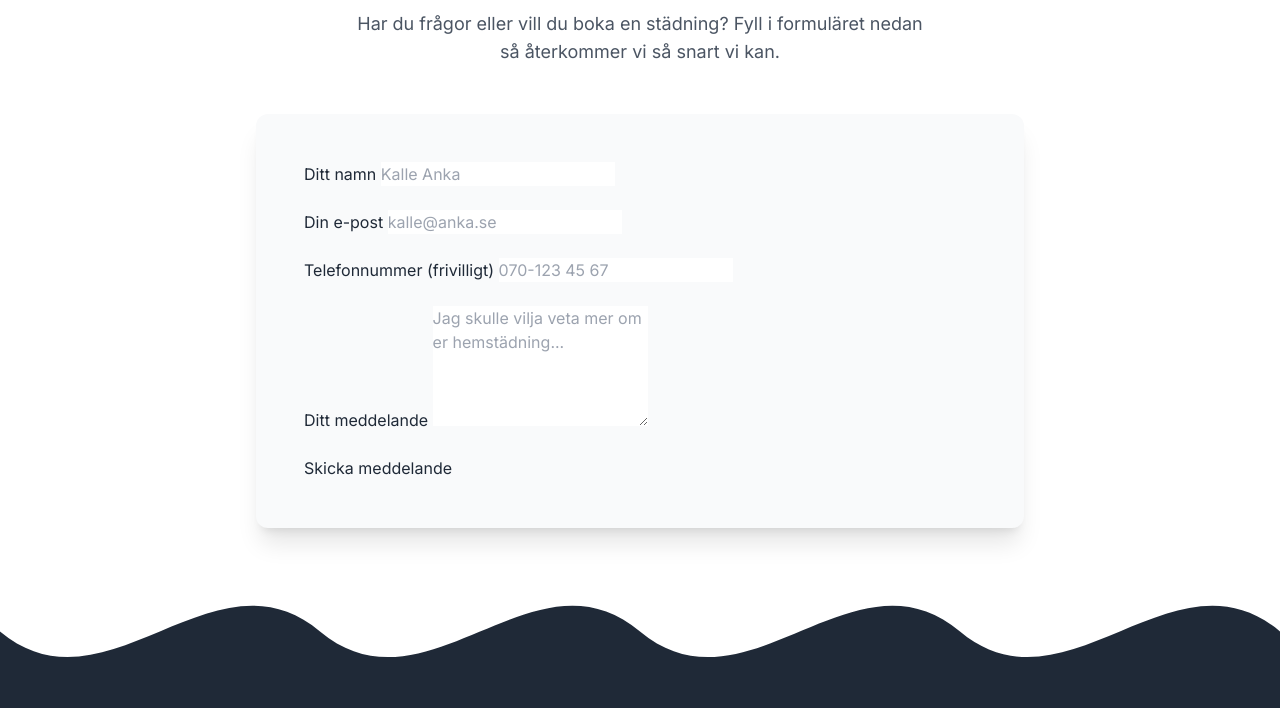
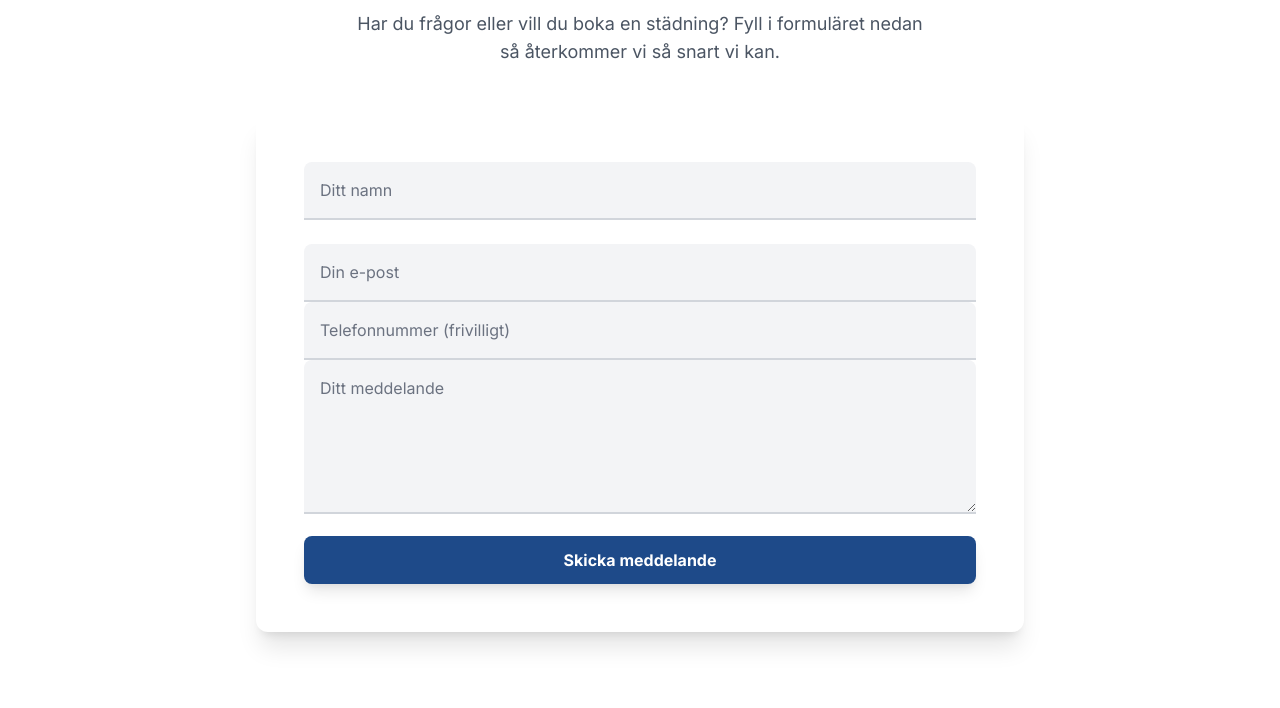
Before and after one commit to niceric/niceric.github.io, a website: page index.html in a window 1280 px wide. Shown: the part 2818-3526 px from the top of the page. Drawn offline with nearby package versions, Linux system fonts and the light colour scheme; files whose address does not match are found by name.

Commit message:
fix contact form

```diff
--- a/index.html
+++ b/index.html
@@ -114,15 +114,40 @@
         }
 
         .form-label {
-            @apply block text-sm font-semibold text-gray-700 mb-1;
+            /* @apply block text-left text-sm font-semibold text-gray-700 mb-1; */
+            /* UPPDATERAD CSS (ersätter @apply): */
+            display: block;
+            text-align: left;
+            font-size: 0.875rem; /* 14px */
+            line-height: 1.25rem;
+            font-weight: 600;
+            color: #374151; /* text-gray-700 */
+            margin-bottom: 0.25rem; /* mb-1 */
         }
 
         .submit-btn {
-            @apply w-full py-3 px-6 bg-brand-blue text-white font-bold rounded-lg shadow-lg transform transition-transform duration-200;
+            /* @apply w-full py-3 px-6 bg-brand-blue text-white font-bold rounded-lg shadow-lg transform transition-transform duration-200; */
+            /* UPPDATERAD CSS (ersätter @apply): */
+            width: 100%;
+            padding-top: 0.75rem; /* py-3 */
+            padding-bottom: 0.75rem;
+            padding-left: 1.5rem; /* px-6 */
+            padding-right: 1.5rem;
+            background-color: var(--brand-blue);
+            color: #ffffff; /* text-white */
+            font-weight: 700; /* font-bold */
+            border-radius: 0.5rem; /* rounded-lg */
+            box-shadow: 0 10px 15px -3px rgba(0, 0, 0, 0.1), 0 4px 6px -2px rgba(0, 0, 0, 0.05); /* shadow-lg */
+            transform: translateY(0);
+            transition-property: transform, background-color;
+            transition-duration: 200ms;
         }
 
         .submit-btn:hover {
-            @apply bg-blue-800 -translate-y-1;
+            /* @apply bg-blue-800 -translate-y-1; */
+            /* UPPDATERAD CSS (ersätter @apply): */
+            background-color: #1e40af; /* bg-blue-800 (lite mörkare blå) */
+            transform: translateY(-0.25rem); /* -translate-y-1 */
         }
 
         /* Ikon-wrapper */
@@ -170,6 +195,72 @@
             transition: transform 0.1s linear; /* Gör rörelsen mjuk */
         }
 
+        /* ----- NYA STILAR FÖR KONTAKTFORMULÄR (UTAN @APPLY) ----- */
+        .form-group {
+            position: relative;
+            margin-bottom: 1.5rem; /* Utrymme mellan fälten */
+        }
+
+        .form-field {
+            /* Stil för själva inmatningsfältet */
+            width: 100%;
+            padding: 1.5rem 1rem 0.5rem 1rem; /* pt-6, pb-2, px-4 */
+            background-color: #f3f4f6; /* bg-gray-100 */
+            border-bottom-width: 2px;
+            border-color: #d1d5db; /* border-gray-300 */
+            border-top-left-radius: 0.5rem; /* rounded-t-lg */
+            border-top-right-radius: 0.5rem;
+            /* FIX FÖR DUBBEL TEXT:
+               Sätt textfärgen till normal, inte transparent */
+            color: #1f2937; /* text-gray-900 */
+            transition: border-color 0.3s ease-in-out;
+        }
+
+        /* FIX FÖR DUBBEL TEXT:
+           Gör själva placeholder-texten osynlig */
+        .form-field::placeholder {
+            color: transparent;
+        }
+
+        .form-field:focus {
+             outline: none;
+             border-color: var(--brand-blue); /* focus:border-brand-blue */
+        }
+
+        /* Specifik stil för textarea så den har rätt höjd */
+        .form-field-textarea {
+             min-height: 120px; /* Ge textarea lite mer utrymme */
+        }
+
+        .form-field-label {
+            /* Stil för etiketten (texten "Ditt namn" etc.) */
+            position: absolute;
+            left: 1rem; /* left-4 */
+            top: 1rem;  /* top-4 */
+            color: #6b7280; /* text-gray-500 */
+            font-size: 1rem; /* text-base */
+            line-height: 1.5rem;
+            transition: all 0.3s ease-in-out;
+            pointer-events: none;
+        }
+
+        /* * Denna magi händer när:
+         * 1. Fältet är i fokus (fokuserat)
+         * 2. Fältet *inte* är tomt (via :not(:placeholder-shown))
+        */
+        .form-field:focus + .form-field-label,
+        .form-field:not(:placeholder-shown) + .form-field-label {
+            /* Flytta etiketten uppåt, förminska den, och ändra färg */
+            transform: translateY(-0.75rem) scale(0.75); /* -translate-y-3 scale-75 */
+            color: var(--brand-blue); /* text-brand-blue */
+        }
+
+        /* * När fältet *inte* är tomt, visa den riktiga textfärgen
+         * (ersätter den transparenta placeholder-färgen)
+        */
+        .form-field:not(:placeholder-shown) {
+            color: #1f2937; /* text-gray-900 */
+        }
         /* ----- SLUT PÅ NYA STILAR ----- */
 
     </style>
@@ -217,8 +308,8 @@
         <!-- UPPDATERAD HERO: Tog bort prisräknaren. Lade till id="hero-bg" för parallax. -->
         <section id="hero" class="relative w-full h-screen flex items-center justify-center overflow-hidden bg-brand-light-blue">
             <!-- Bakgrund (kan vara en bild på ett rent hem/kontor) -->
-            <!-- LADE TILL id="hero-bg" och bg-fixed för parallax-effekt -->
-            <div id="hero-bg" class="absolute inset-0 bg-cover bg-center opacity-30 bg-fixed" style="background-image: url('https://images.unsplash.com/photo-1581578731548-c64695cc6952?ixlib=rb-4.0.3&id=M3wxMjA3fDB8MHxwaG90by1wYWdlfHx8fGVufDB8fHx8fA%3D%3D&auto-format&fit=crop&w=1770&q=80')"></div>
+            <!-- BORTTAGEN: bg-fixed. Effekten styrs nu av JS. -->
+            <div id="hero-bg" class="absolute inset-0 bg-cover bg-center opacity-30" style="background-image: url('https://images.unsplash.com/photo-1581578731548-c64695cc6952?ixlib=rb-4.0.3&id=M3wxMjA3fDB8MHxwaG90by1wYWdlfHx8fGVufDB8fHx8fA%3D%3D&auto-format&fit=crop&w=1770&q=80')"></div>
 
             <!-- Innehålls-wrapper -->
             <div class="relative z-10 flex flex-col items-center w-full px-4 pt-24 md:pt-0">
@@ -313,11 +404,13 @@
 
             <div class="container mx-auto px-6 grid grid-cols-1 md:grid-cols-2 gap-16 items-center">
                 <!-- Bild (t.ex. på teamet eller en ren miljö) -->
-                <!-- LADE TILL id="about-image-container" för parallax -->
+                <!-- BORTTAGEN: id="about-image-container" då JS-parallaxen tas bort -->
                 <div class="rounded-xl shadow-2xl overflow-hidden">
                     <img src="https://images.unsplash.com/photo-1528605248644-14dd04022da1?ixlib=rb-4.0.3&ixid=M3wxMjA3fDB8MHxwaG90by1wYWdlfHx8fGVufDB8fHx8fA%3D%3D&auto-format&fit=crop&w=1770&q=80" alt="Glatt städteam" class="w-full h-full object-cover">
                 </div>
-                <!-- Textinnehåll --><div>
+                <!-- Textinnehåll -->
+                <!-- UPPDATERAD: Lade till text-center md:text-left för att centrera på mobil -->
+                <div class="text-center md:text-left">
                     <h2 class="text-4xl font-bold text-brand-blue mb-6">Vilka är Rena Hem?</h2>
                     <p class="text-lg text-gray-700 mb-4">
                         Rena Hem & Kontorsservice är din lokala och pålitliga städpartner. Vi grundades med en enkel vision: att göra vardagen enklare och renare för våra kunder.
@@ -340,24 +433,38 @@
                         Har du frågor eller vill du boka en städning? Fyll i formuläret nedan så återkommer vi så snart vi kan.
                     </p>
 
-                    <form id="contact-form" class="bg-gray-50 p-8 md:p-12 rounded-xl shadow-xl space-y-6">
-                        <div>
-                            <label for="name" class="form-label">Ditt namn</label>
-                            <input type="text" id="name" name="name" class="form-input" placeholder="Kalle Anka" required>
+                    <!-- UPPDATERAT FORMULÄR: Bytte bg-gray-50 mot bg-white och space-y-6 mot space-y-0 -->
+                    <form id="contact-form" class="bg-white p-8 md:p-12 rounded-xl shadow-xl space-y-0">
+
+                        <!-- Ny Form-grupp 1: Namn -->
+                        <div class="form-group">
+                            <!-- `placeholder` måste finnas men är "osynlig" -->
+                            <input type="text" id="name" name="name" class="form-field" placeholder="Ditt namn" required>
+                            <label for="name" class="form-field-label">Ditt namn</label>
                         </div>
-                        <div>
-                            <label for="email" class="form-label">Din e-post</label>
-                            <input type="email" id="email" name="email" class="form-input" placeholder="kalle@anka.se" required>
+
+                        <!-- Ny Form-grupp 2: E-post -->
+                        <div class="form-group">
+                            <input type="email" id="email" name="email" class="form-field" placeholder="Din e-post" required>
+                            <label for="email" class="form-field-label">Din e-post</label>
                         </div>
-                        <div>
-                            <label for="phone" class="form-label">Telefonnummer (frivilligt)</label>
-                            <input type="tel" id="phone" name="phone" class="form-input" placeholder="070-123 45 67">
+
+                        <!-- Ny Form-grupp 3: Telefon -->
+                        <div class="form-group">
+                            <input type="tel" id="phone" name="phone" class="form-field" placeholder="Telefonnummer (frivilligt)">
+                            <label for="phone" class="form-field-label">Telefonnummer (frivilligt)</label>
                         </div>
-                        <div>
-                            <label for="message" class="form-label">Ditt meddelande</label>
-                            <textarea id="message" name="message" rows="5" class="form-input" placeholder="Jag skulle vilja veta mer om er hemstädning..." required></textarea>
+
+                        <!-- Ny Form-grupp 4: Meddelande -->
+                        <div class="form-group">
+                            <!-- Lade till form-field-textarea för höjden -->
+                            <textarea id="message" name="message" rows="5" class="form-field form-field-textarea" placeholder="Ditt meddelande" required></textarea>
+                            <!-- Etiketten fungerar nu likadant för textarea -->
+                            <label for="message" class="form-field-label">Ditt meddelande</label>
                         </div>
-                        <div>
+
+                        <!-- Skicka-knapp (Lade till lite marginal uppåt) -->
+                        <div class="pt-4">
                             <button type="submit" class="submit-btn">
                                 Skicka meddelande
                             </button>
@@ -556,43 +663,36 @@
 
             // 2. Parallax-effekter (Scroll Listener)
             const heroBg = document.getElementById('hero-bg');
-            const aboutImageContainer = document.getElementById('about-image-container');
+            let lastScrollY = 0;
+            let ticking = false;
+
+            function updateHeroParallax() {
+                // Gör effekten väldigt subtil genom att multiplicera med ett lågt tal (t.ex. 0.2)
+                const offset = lastScrollY * 0.2;
+
+                if (heroBg) {
+                    // Använder translate3d för att (försöka) tvinga hårdvaruacceleration
+                    heroBg.style.transform = `translate3d(0, ${offset}px, 0)`;
+                }
+                ticking = false;
+            }
 
             window.addEventListener('scroll', () => {
-                const scrollY = window.scrollY;
-                const viewportHeight = window.innerHeight;
+                lastScrollY = window.scrollY;
+                if (!ticking) {
+                    window.requestAnimationFrame(updateHeroParallax);
+                    ticking = true; // <-- FIX: Lade till denna rad
+                } // <-- FIX: Lade till måsvinge för att stänga 'if'
+            }); // <-- FIX: Stängde 'scroll'-listenern korrekt
 
-                // Parallax för Hero-bakgrund
-                if (heroBg) {
-                    // Flyttar bakgrunden nedåt med 40% av skroll-hastigheten
-                    heroBg.style.transform = `translateY(${scrollY * 0.4}px)`;
-                }
-
-                // Parallax för "Om Oss"-bilden
-                if (aboutImageContainer) {
-                    const aboutImg = aboutImageContainer.querySelector('img');
-                    const rect = aboutImageContainer.getBoundingClientRect();
-
-                    // Kolla om elementet är i synfältet
-                    if (rect.top < viewportHeight && rect.bottom > 0) {
-                        // Beräkna hur långt in i synfältet elementet är
-                        // `progress` går från ca -1 (precis på väg in nedanför) till 1 (precis på väg ut ovanför)
-                        const progress = (rect.top - (viewportHeight / 2)) / (viewportHeight / 2);
-
-                        // Applicera en motsatt rörelse.
-                        // * -1 gör att den rör sig uppåt när man skrollar nedåt.
-                        // * 30 är antalet pixlar den kan röra sig (justera vid behov)
-                        const yOffset = -1 * progress * 30;
-
-                        if (aboutImg) {
-                            aboutImg.style.transform = `translateY(${yOffset}px)`;
-                        }
-                    }
-                }
-            });
+            /* --- KORRIGERING AV SYNTAXFEL ---
+               Tidigare felaktiga kommentarer har tagits bort.
+            */
 
         });
         // ----- SLUT PÅ ANIMATIONS-SKRIPT -----
+
+        /* KORRIGERING: Tog bort felaktig HTML-kommentar som låg här */
 
     </script>
 
```
